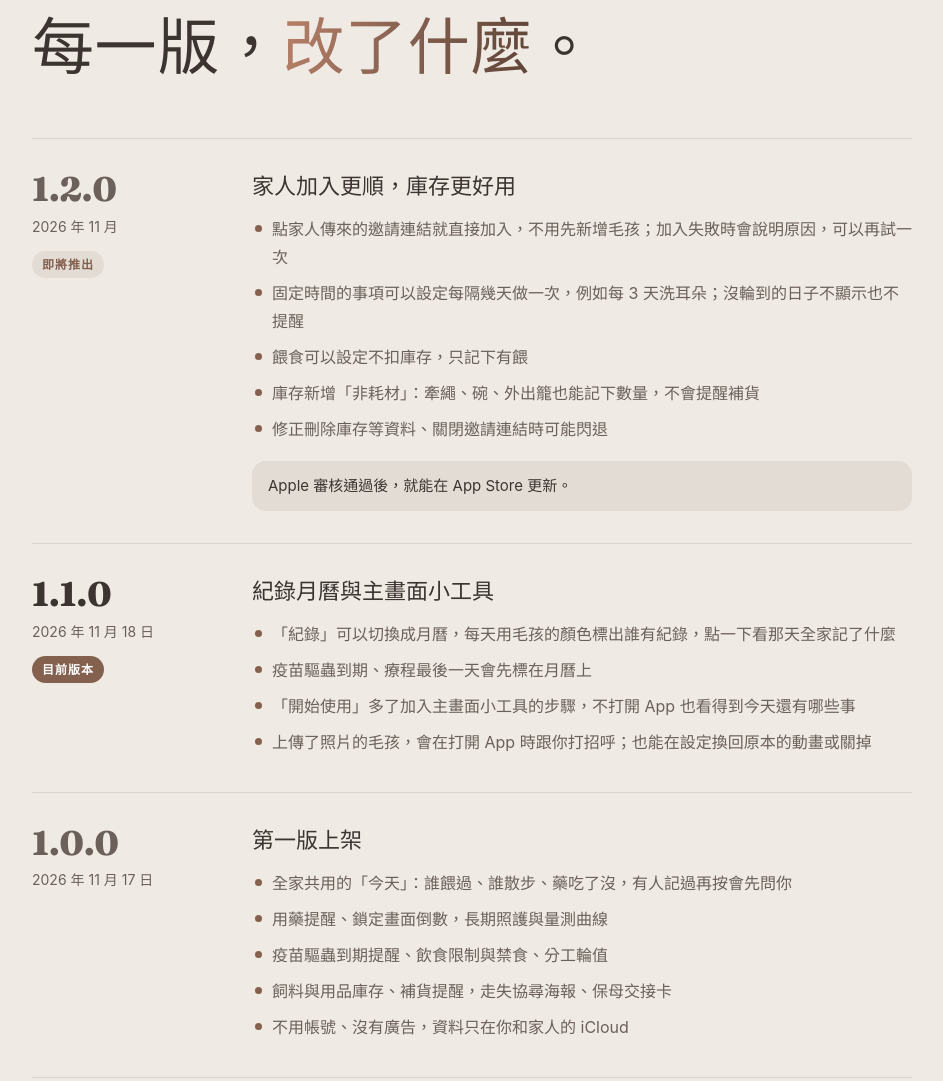
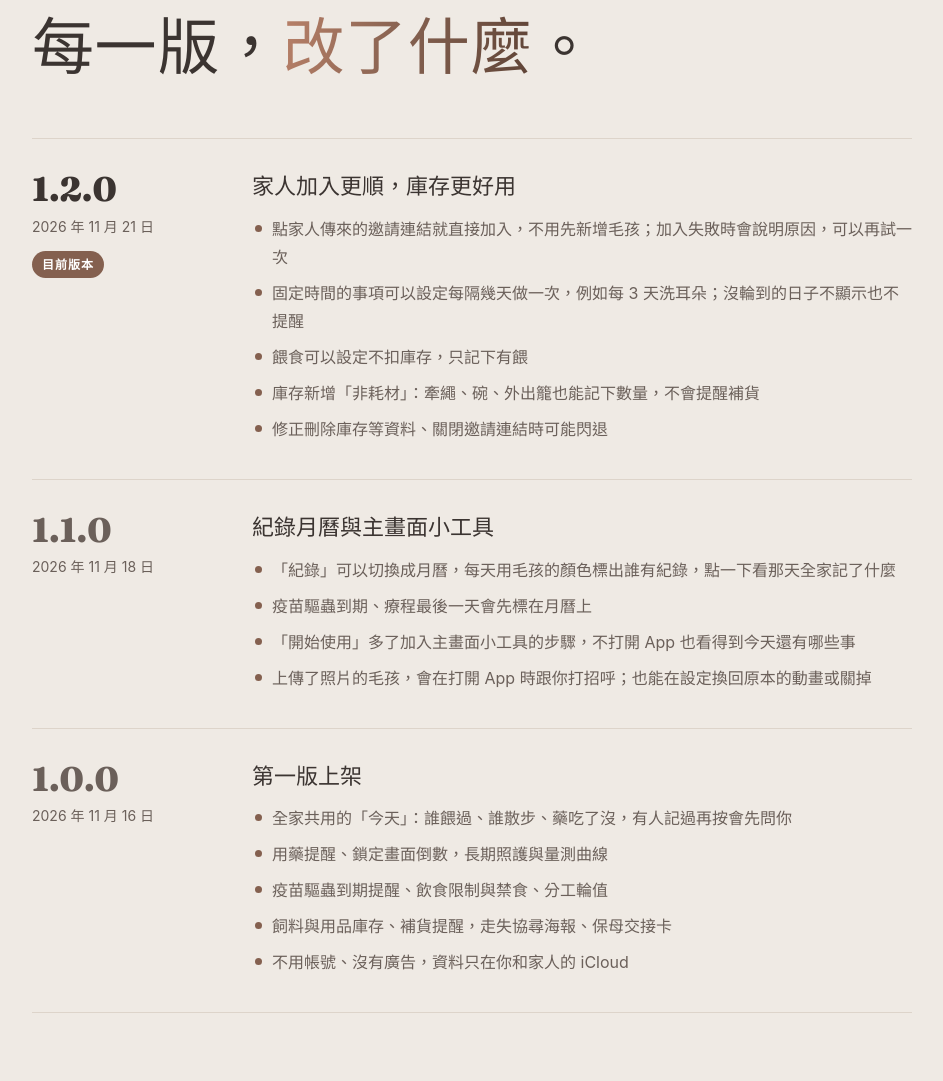
Before and after one commit to MarlonOu/MarlonOu.github.io, a plain HTML site: page chongchong/index.html in a window 1280 px wide. Shown: the part 8582-9663 px from the top of the page, without its empty margins (64-1007 px from the left). Drawn offline with Linux system fonts and the light colour scheme; a web font is replaced by a local one.

Commit message:
寵寵欲動 1.2 已上架：版本紀錄改為目前版本，首頁標示 1.2 版
- 1.2.0（2026-11-21）標為目前版本；1.0.0 日期更正為 2026-11-16
- 首頁寵寵欲動標籤改為「已上架・1.2 版」

Co-Authored-By: Claude Opus 5.5 <noreply@anthropic.com>

```diff
--- a/chongchong/index.html
+++ b/chongchong/index.html
@@ -717,8 +717,8 @@ footer .note{flex-basis:100%;margin:0;font-size:13px}
       <p class="eyebrow rv">版本紀錄</p>
       <h2 class="h2 rv" id="ver-h" style="--i:1">每一版，<em>改了什麼</em>。</h2>
       <ol class="log" reversed>
-        <li class="rv">
-          <div><p class="ver">1.2.0</p><time datetime="2026-11-20">2026 年 11 月</time><span class="state">即將推出</span></div>
+        <li class="latest rv">
+          <div><p class="ver">1.2.0</p><time datetime="2026-11-21">2026 年 11 月 21 日</time><span class="state now">目前版本</span></div>
           <div>
             <h3>家人加入更順，庫存更好用</h3>
             <ul>
@@ -728,11 +728,10 @@ footer .note{flex-basis:100%;margin:0;font-size:13px}
               <li>庫存新增「非耗材」：牽繩、碗、外出籠也能記下數量，不會提醒補貨</li>
               <li>修正刪除庫存等資料、關閉邀請連結時可能閃退</li>
             </ul>
-            <p class="note">Apple 審核通過後，就能在 App Store 更新。</p>
           </div>
         </li>
-        <li class="latest rv" style="--i:1">
-          <div><p class="ver">1.1.0</p><time datetime="2026-11-18">2026 年 11 月 18 日</time><span class="state now">目前版本</span></div>
+        <li class="rv" style="--i:1">
+          <div><p class="ver">1.1.0</p><time datetime="2026-11-18">2026 年 11 月 18 日</time></div>
           <div>
             <h3>紀錄月曆與主畫面小工具</h3>
             <ul>
@@ -744,7 +743,7 @@ footer .note{flex-basis:100%;margin:0;font-size:13px}
           </div>
         </li>
         <li class="rv" style="--i:2">
-          <div><p class="ver">1.0.0</p><time datetime="2026-11-17">2026 年 11 月 17 日</time></div>
+          <div><p class="ver">1.0.0</p><time datetime="2026-11-16">2026 年 11 月 16 日</time></div>
           <div>
             <h3>第一版上架</h3>
             <ul>
```
Also changed, not shown: index.html (+1 -1 lines).
